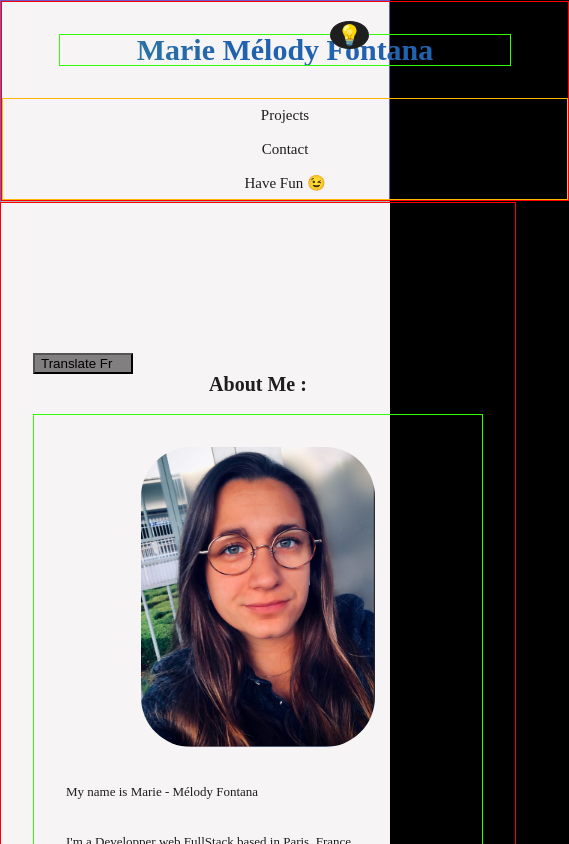
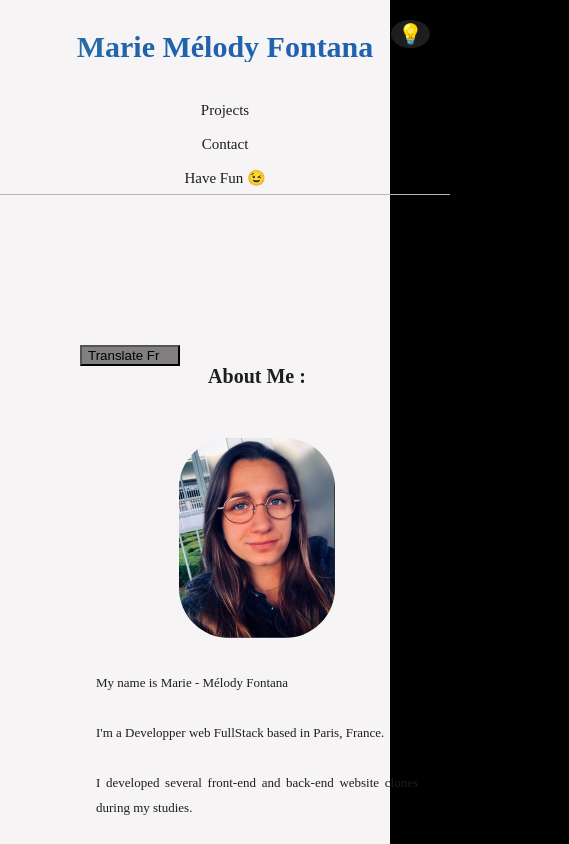
Before and after one commit to MarieMelodyF/My-Portfolio, a React (Vite) app: page / in a window 390 px wide. Shown: the top 844 px of the page, 569 px wide, since content can reach past the window. Built offline with nearby package versions, Linux system fonts and the light colour scheme; the HTML template or start-up script is replaced by a standard one.

Commit message:
responsive on progress, home & first project ok

```diff
--- a/src/App.css
+++ b/src/App.css
@@ -22,6 +22,7 @@
   font-size: 30px;
   text-align: center;
   margin: 50px 0;
+  border: 1px solid yellow;
 }
 
 h5 {
@@ -168,11 +169,11 @@
 }
 .underline {
   height: 6px;
-  width: 500px;
+  width: 400px;
   background-color: rgba(84, 152, 163, 0.708);
   position: absolute;
-  top: 193px;
-  left: 580px;
+  top: 80px;
+  left: 150px;
   z-index: 1;
 }
 
@@ -269,6 +270,7 @@
   display: flex;
   justify-content: left;
   cursor: pointer;
+  margin: 2rem;
 }
 
 .img-rawg img {
--- a/src/pages/Projects/GamePad.jsx
+++ b/src/pages/Projects/GamePad.jsx
@@ -223,13 +223,20 @@
     <>
       <section className={darkMode ? "dark " : "light "}>
         <main>
+          <div className="rawg">
             <div className="title">
               <h1>Gamepad-Rawg</h1>
 
               {!translate ? (
+                <>
                   <h3>Video game census website</h3>
+                  <div className="underline"></div>
+                </>
               ) : (
+                <>
                   <h3> Site de recensement de jeux videos</h3>
+                  <div className="underline"></div>
+                </>
               )}
 
               <div className="link">
@@ -259,7 +266,6 @@
                 {translate ? <p>Traduire Ang</p> : <p>Translate Fr</p>}
               </button>
             </div>
-          <div className="underline"></div>
             <div className="container-project">
               <div className="car-rawg">
                 <Swiper
@@ -315,12 +321,12 @@
                         logged in.
                       </p>
                       <p>
-                      - An add a review button, which requires you to be logged
-                      in
+                        - An add a review button, which requires you to be
+                        logged in
                       </p>
                       <p>
-                      - All games in the same series (possibility to browse the
-                      game the game with a click)
+                        - All games in the same series (possibility to browse
+                        the game the game with a click)
                       </p>
                       <p>- Existing reviews are displayed</p>
                       <p>- Un bouton de deconnexion</p>
@@ -366,14 +372,12 @@
 
                   {!translate ? (
                     <div className="col-rigth">
-                    <br />
-
                       <h5>My collection :</h5>
 
                       <p>- See all favorite games</p>
                       <p>
-                      Possibility to change the navigation on the favorite game,
-                      on click
+                        Possibility to change the navigation on the favorite
+                        game, on click
                       </p>
                       <p>- A button for deleting a favorite game</p>
                       <p>- A logout button</p>
@@ -391,8 +395,8 @@
 
                       <p>- Voir tout les jeux en favoris</p>
                       <p>
-                      - Possibilité de changé de naviguer sur le jeu favoris, au
-                      click
+                        - Possibilité de changé de naviguer sur le jeu favoris,
+                        au click
                       </p>
                       <p>- Un bouton pour supprimer un jeu en favoris</p>
                       <p>- Un bouton de deconnexion</p>
@@ -406,6 +410,7 @@
                 </div>
               </div>
             </div>
+          </div>
         </main>
       </section>
     </>
--- a/src/responsive.css
+++ b/src/responsive.css
@@ -37,11 +37,11 @@
     width: auto;
     margin-left: 10px;
     margin: 2rem;
-    border: 1px solid rgb(47, 255, 0);
+    /* border: 1px solid rgb(47, 255, 0); */
     font-size: 30px;
   }
   .scale-in-hor-center {
-    border: 1px solid slateblue;
+    /* border: 1px solid slateblue; */
     width: auto;
     display: flex;
     align-items: center;
@@ -65,11 +65,11 @@
     width: auto;
     margin-left: 10px;
     margin: 2rem;
-    border: 1px solid rgb(47, 255, 0);
+    /* border: 1px solid rgb(47, 255, 0); */
     font-size: 30px;
   }
   .scale-in-hor-center {
-    border: 1px solid slateblue;
+    /* border: 1px solid slateblue; */
     width: auto;
     display: flex;
     align-items: center;
@@ -81,7 +81,7 @@
   .aboutme.container {
     width: 900px;
     margin: 0 auto;
-    border: 1px solid red;
+    /* border: 1px solid red; */
   }
   .header {
     display: flex;
@@ -105,7 +105,7 @@
   .header {
     height: 100px;
     width: auto;
-    border: 1px solid rgb(255, 183, 0);
+    /* border: 1px solid rgb(255, 183, 0); */
     display: flex;
     gap: 1rem;
   }
@@ -117,11 +117,11 @@
     width: 700px;
     margin-left: 10px;
     margin: 2rem;
-    border: 1px solid rgb(47, 255, 0);
+    /* border: 1px solid rgb(47, 255, 0); */
     font-size: 30px;
   }
   .scale-in-hor-center {
-    border: 1px solid slateblue;
+    /* border: 1px solid slateblue; */
     width: auto;
     display: flex;
     align-items: center;
@@ -130,14 +130,14 @@
   .aboutme.container {
     width: 700px;
     margin: 0 auto;
-    border: 1px solid red;
+    /* border: 1px solid red; */
   }
 
   .card-me {
     display: flex;
     flex-direction: column;
     align-items: center;
-    border: 1px solid rgb(47, 255, 0);
+    /* border: 1px solid rgb(47, 255, 0); */
     gap: 2rem;
     padding: 2rem;
   }
@@ -184,20 +184,20 @@
     align-items: center;
     width: auto;
     margin: 0 auto;
-    border: 1px solid red;
+    /* border: 1px solid red; */
   }
   .card-me {
     display: flex;
     flex-direction: column;
     align-items: center;
-    border: 1px solid rgb(47, 255, 0);
+    /* border: 1px solid rgb(47, 255, 0); */
     gap: 2rem;
     /* padding: 2rem; */
   }
   .header {
     height: 100px;
     width: 200px;
-    border: 1px solid rgb(255, 183, 0);
+    /* border: 1px solid rgb(255, 183, 0); */
     display: flex;
     flex-direction: column;
     gap: 2px;
@@ -209,11 +209,11 @@
     width: auto;
     margin-left: 10px;
     margin: 2rem;
-    border: 1px solid rgb(47, 255, 0);
+    /* border: 1px solid rgb(47, 255, 0); */
     font-size: 30px;
   }
   .scale-in-hor-center {
-    border: 1px solid slateblue;
+    /* border: 1px solid slateblue; */
     width: auto;
     display: flex;
     align-items: center;
@@ -246,6 +246,29 @@
     font-size: 18px;
   }
 }
+@media screen and (max-width: 390px) {
+  .aboutme .translate {
+    margin: 0 3rem;
+  }
+  .card-me img {
+    height: 200px !important;
+  }
+  .card-me {
+    margin: 0 2rem;
+    text-align: justify;
+  }
+  div .skills-logo {
+    width: 380px;
+  }
+
+  div .skills h1 {
+    width: 390px;
+  }
+
+  div .project img {
+    height: 150px;
+  }
+}
 
 /* --------------------------- */
 /* --------------------------- */
@@ -256,14 +279,6 @@
 /* 1124px */
 /* --------------------------- */
 @media screen and (max-width: 1124px) {
-  .container-project {
-    display: flex;
-    /* flex-direction: column; */
-    justify-content: space-between;
-    align-items: center;
-    border: 1px solid red;
-  }
-
   .col-left {
     /* border: 1px solid rebeccapurple; */
     width: 50%;
@@ -277,85 +292,106 @@
     width: 50%;
     text-align: left;
   }
-  .about-rawg {
-    height: 600px;
-    /* width: 700px; */
-    /* border: 1px solid yellow; */
-  }
-  .car-rawg {
-    display: flex;
-    width: 600px;
-    /* border: 1px solid rgb(0, 255, 153); */
-  }
+
   footer {
     height: calc(100vh - 90vh);
   }
 }
 
-/* 980PX */
+/* 730px */
 /* --------------------------- */
-@media screen and (max-width: 980px) {
+@media screen and (max-width: 730px) {
+  div .container-project {
+    width: 450px;
+  }
+  div .underline {
+    top: 80px;
+    left: 25px;
   }
 
-/* 730p */
-/* --------------------------- */
-@media screen and (max-width: 730px) {
+  div .about-rawg {
+    height: auto;
+    width: 450px;
+    /* border: 1px solid yellow; */
+  }
+  div .car-rawg {
+    display: flex;
+    width: 400px;
+    /* border: 1px solid rgb(0, 255, 153); */
+  }
+  div .img-rawg img {
+    height: 250px;
+    width: 400px;
+    object-fit: cover;
   }
 
-/* .translate {
-    width: 100px;
-    background-color: rgb(129, 127, 127);
-    display: flex;
-    justify-content: left;
-    cursor: pointer;
+  footer {
+    height: calc(100vh - 90vh);
   }
 
-  .img-rawg img {
-    height: 350px;
+  .rawg h1 {
+    font-size: 25px;
   }
 
-  .contact-form {
-    height: calc(100vh - 10vh);
+  .rawg h3 {
+    font-size: 22px;
   }
 
-  .title {
-    margin-top: 1rem;
-    text-align: center;
-    border: 1px solid rgb(0, 255, 153);
-    line-height: 45px;
+  div .header {
+    width: 200px;
   }
 
-  .car-rawg {
-    display: flex;
-    width: 600px;
-    border: 1px solid rgb(0, 255, 153);
-  }
-  .about-rawg {
-    height: auto;
-    width: 700px;
-    border: 1px solid yellow;
-  }
-  .about-rigth {
-    border: 1px solid salmon;
-    display: flex;
-    justify-content: start;
-    gap: 1rem;
+  .auto-head {
+    margin: 0 auto;
+    width: 450px;
+    /* border: 1px solid red; */
   }
 
-  .col-left {
-    border: 1px solid rebeccapurple;
-    width: 50%;
-    text-align: left;
+  .scale-in-hor-center {
+    margin: 0 auto;
+    /* border: 1px solid slateblue; */
+    width: 450px;
   }
 
-  .col-rigth {
-    border: 1px solid rgb(243, 237, 235);
-    width: 50%;
-    text-align: left;
+  .about-rigth {
+    font-size: 15px;
+  }
 }
 
-  .link {
-    margin-top: 3rem;
-    font-size: 25px;
-    text-align: center;
-  } */
+/* 390px */
+/* --------------------------- */
+@media screen and (max-width: 390px) {
+  div .container-project {
+    width: 390px;
+  }
+  div .underline {
+    top: 80px;
+    left: 60px;
+    width: 270px;
+  }
+
+  div .about-rawg {
+    height: auto;
+    width: 390px;
+    /* border: 1px solid yellow; */
+  }
+  div .car-rawg {
+    display: flex;
+    width: 400px;
+    /* border: 1px solid rgb(0, 255, 153); */
+  }
+  div .img-rawg img {
+    height: 250px;
+    width: 400px;
+    object-fit: cover;
+  }
+
+  .about-rigth {
+    font-size: 13px;
+    padding: 2rem;
+  }
+
+  .translate {
+    margin: 2rem;
+  }
+}
```
Lines whose indentation alone changed are shown as unchanged.
